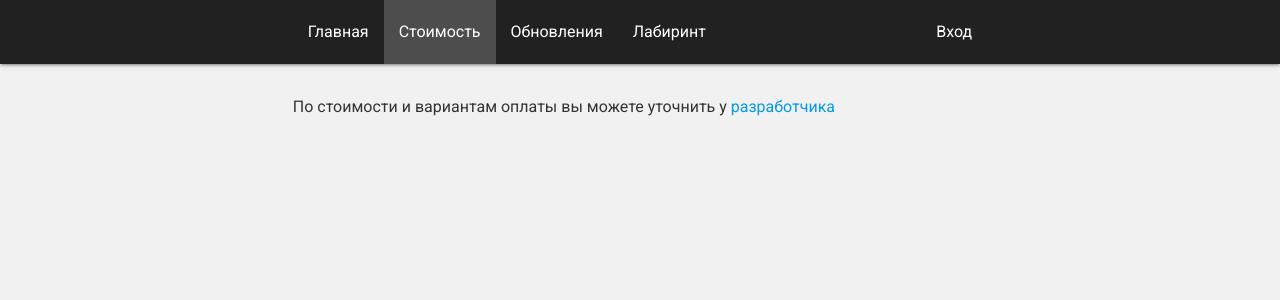
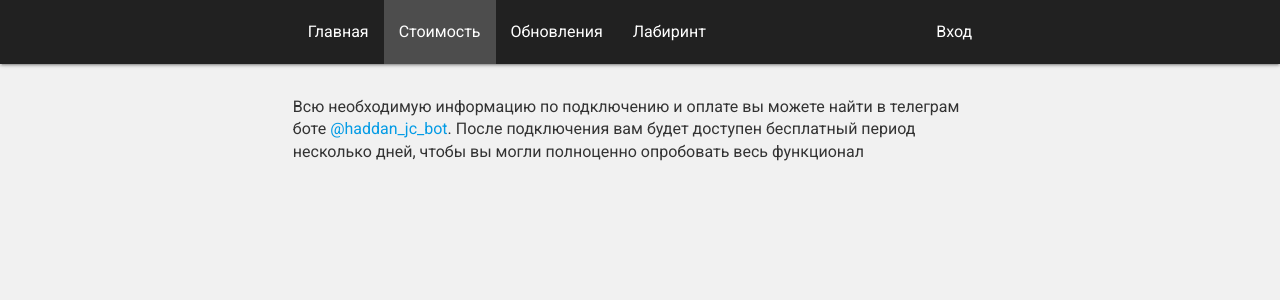
Before and after one commit to ijcnvv/haddan-bot-manager-react, a React app: page /price in a window 1280 px wide. Shown: the top 300 px of the page. Built offline with nearby package versions, Linux system fonts and the light colour scheme.

Commit message:
Update price.js

```diff
--- a/src/pages/price/price.js
+++ b/src/pages/price/price.js
@@ -4,7 +4,7 @@ const PricePage = () => {
   return (
     <>
       <div className="section">
-        По стоимости и вариантам оплаты вы можете уточнить у <a href="https://t.me/ijcnvv" target="_blank" rel="noopener noreferrer">разработчика</a>
+        Всю необходимую информацию по подключению и оплате вы можете найти в телеграм боте <a href="https://t.me/haddan_jc_bot" target="_blank" rel="noopener noreferrer">@haddan_jc_bot</a>. После подключения вам будет доступен бесплатный период несколько дней, чтобы вы могли полноценно опробовать весь функционал
        </div>
     </>
   );
```
